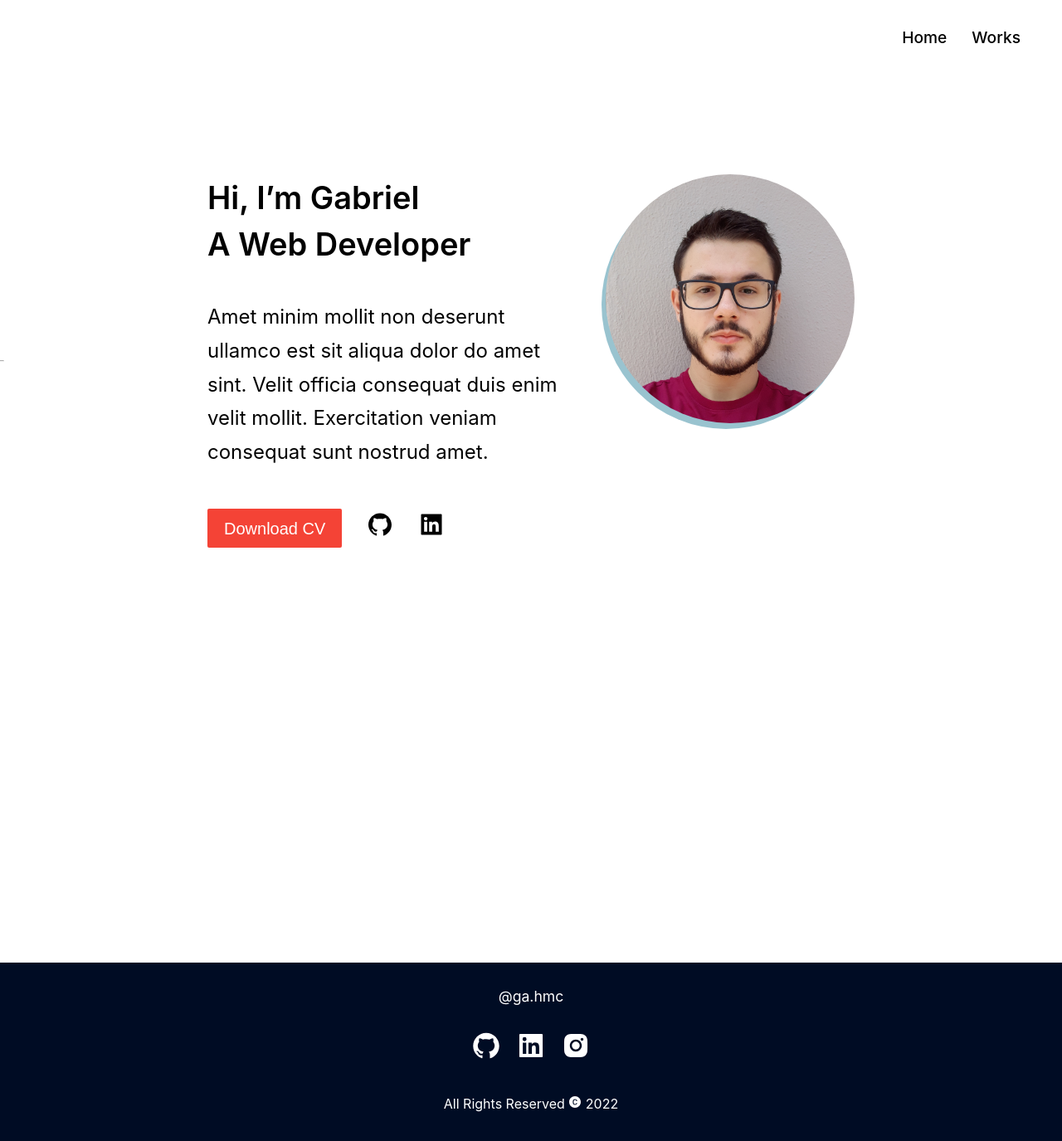
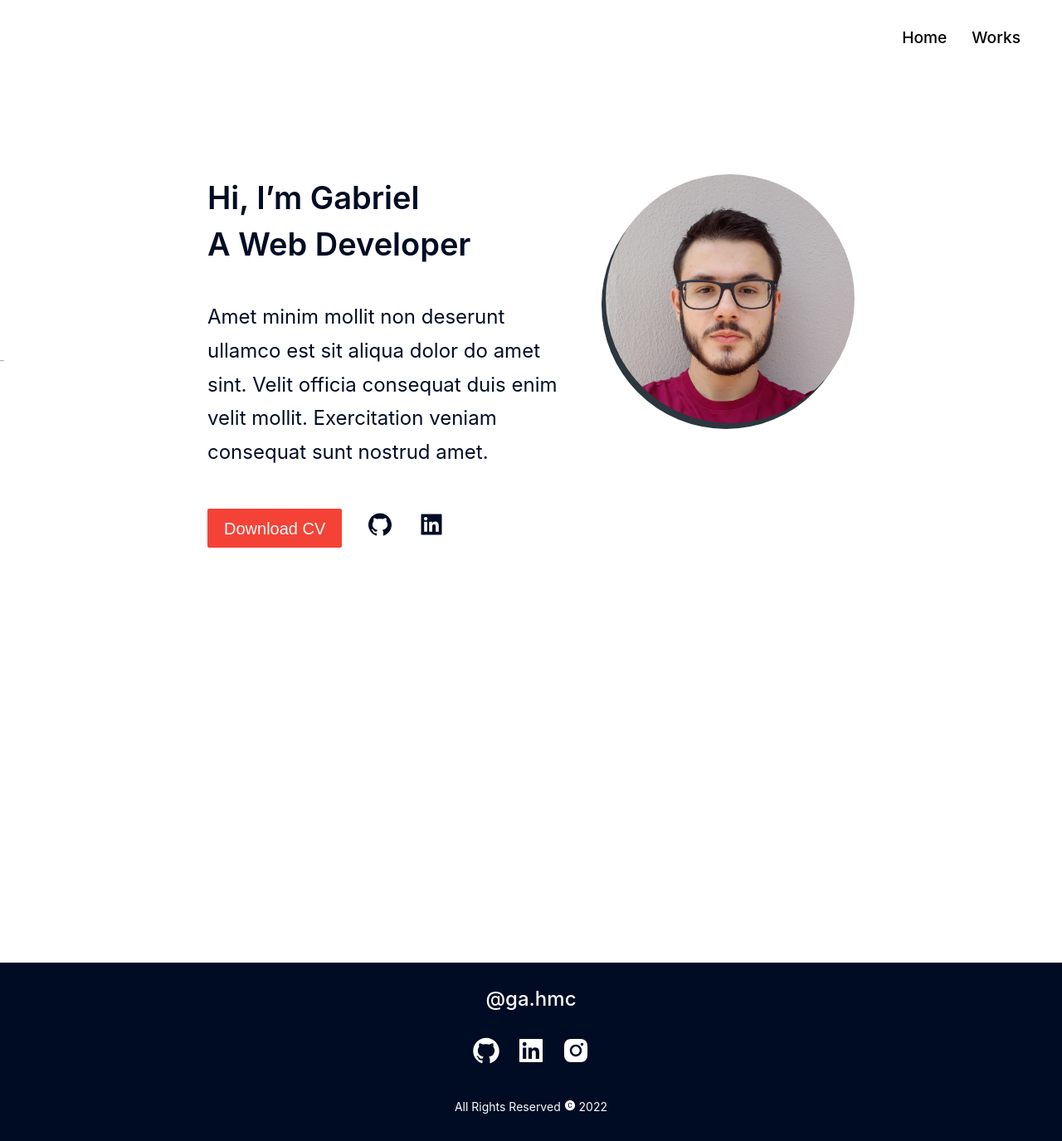
Before and after one commit to GabrielHammermeister/portfolio-lp, a Next.js app: page / in a window 1280 px wide. Shown: the whole page at 83% size. Built offline with nearby package versions, Linux system fonts and the light colour scheme.

Commit message:
refactor - replacing colors with pallete

```diff
--- a/src/components/Footer/Footer.index.tsx
+++ b/src/components/Footer/Footer.index.tsx
@@ -6,10 +6,13 @@ import {
    AiFillInstagram,
    AiFillLinkedin
 } from 'react-icons/ai'
+import Typography from 'components/Typography/Typography.index'
 
 const Footer = () => (
    <S.FooterContainer>
-      <S.InstagramName>@ga.hmc</S.InstagramName>
+      <Typography type="heading-3" color="light">
+         @ga.hmc
+      </Typography>
 
       <S.IconList>
          <IconLink href={'https://github.com/GabrielHammermeister'}>
@@ -23,9 +26,9 @@ const Footer = () => (
          </IconLink>
       </S.IconList>
 
-      <S.Copyright>
+      <Typography type="chip" color="light">
          All Rights Reserved <AiFillCopyrightCircle /> 2022
-      </S.Copyright>
+      </Typography>
    </S.FooterContainer>
 )
 
--- a/src/components/NavBar/NavBar.index.tsx
+++ b/src/components/NavBar/NavBar.index.tsx
@@ -4,6 +4,7 @@ import Hamburger from 'components/Hamburger/Hamburger.index'
 import { useCycle } from 'framer-motion'
 import * as S from './NavBar.styles'
 import NavDrawer from './NavDrawer/NavDrawer.index'
+import { colorTheme } from 'themes/colorTheme'
 // const sidebarVariants = {
 //    open: (height = 1000) => ({
 //       clipPath: `circle(${height * 2 + 200}px at 40px 40px)`,
@@ -31,11 +32,11 @@ const NavBar = () => {
       <S.Header initial={false} animate={isOpen ? 'open' : 'closed'}>
          <S.LinkList>
             <Link href={'/'} passHref>
-               <S.Link>Home</S.Link>
+               <S.Link linkColor={colorTheme.text.dark}>Home</S.Link>
             </Link>
 
             <Link href={'/works'} passHref>
-               <S.Link>Works</S.Link>
+               <S.Link linkColor={colorTheme.text.dark}>Works</S.Link>
             </Link>
          </S.LinkList>
          <NavDrawer />
--- a/src/components/NavBar/NavBar.styles.ts
+++ b/src/components/NavBar/NavBar.styles.ts
@@ -1,6 +1,10 @@
 import { Button } from 'components/Hamburger/MenuToggle/MenuToggle.styles'
 import { motion } from 'framer-motion'
 import styled from 'styled-components'
+
+type Props = {
+   linkColor: string
+}
 
 export const Header = styled(motion.nav)`
    position: relative;
@@ -34,7 +38,7 @@ export const LinkList = styled.ul`
    }
 `
 
-export const Link = styled.li`
+export const Link = styled.li<Props>`
    &:hover {
       text-decoration: underline;
       text-decoration-thickness: 2px;
--- a/src/components/Typography/Typography.index.tsx
+++ b/src/components/Typography/Typography.index.tsx
@@ -1,4 +1,5 @@
 import { ReactNode } from 'react'
+import { colorTheme } from 'themes/colorTheme'
 import * as S from './Typography.styles'
 
 type Props = {
@@ -11,27 +12,49 @@ type Props = {
       | 'button'
       | 'chip'
       | 'label'
+
+   color: 'primary' | 'light' | 'dark'
    children: ReactNode
 }
 
-const Typography = ({ type, children }: Props) => {
+const Typography = ({ type, children, color }: Props) => {
    switch (type) {
       case 'heading-1':
-         return <S.Heading1>{children}</S.Heading1>
+         return (
+            <S.Heading1 textColor={colorTheme.text[color]}>
+               {children}
+            </S.Heading1>
+         )
       case 'heading-2':
-         return <S.Heading2>{children}</S.Heading2>
+         return (
+            <S.Heading2 textColor={colorTheme.text[color]}>
+               {children}
+            </S.Heading2>
+         )
       case 'heading-3':
-         return <S.Heading3>{children}</S.Heading3>
+         return (
+            <S.Heading3 textColor={colorTheme.text[color]}>
+               {children}
+            </S.Heading3>
+         )
       case 'body':
-         return <S.Body>{children}</S.Body>
+         return <S.Body textColor={colorTheme.text[color]}>{children}</S.Body>
       case 'text-button':
-         return <S.TextButton>{children}</S.TextButton>
+         return (
+            <S.TextButton textColor={colorTheme.text[color]}>
+               {children}
+            </S.TextButton>
+         )
       case 'button':
-         return <S.LabelButton>{children}</S.LabelButton>
+         return (
+            <S.LabelButton textColor={colorTheme.text[color]}>
+               {children}
+            </S.LabelButton>
+         )
       case 'chip':
-         return <S.Chip>{children}</S.Chip>
+         return <S.Chip textColor={colorTheme.text[color]}>{children}</S.Chip>
       case 'label':
-         return <S.Label>{children}</S.Label>
+         return <S.Label textColor={colorTheme.text[color]}>{children}</S.Label>
       default:
          return <></>
    }
--- a/src/components/Typography/Typography.styles.ts
+++ b/src/components/Typography/Typography.styles.ts
@@ -1,40 +1,62 @@
 import styled from 'styled-components'
 
-export const Heading1 = styled.h1`
+type Props = {
+   textColor: string
+}
+
+export const Heading1 = styled.h1<Props>`
    font-size: 2.375rem;
+   color: ${(props) => props.textColor};
    font-weight: 600;
    margin-bottom: 20px;
 `
-export const Heading2 = styled.h2`
+export const Heading2 = styled.h2<Props>`
    font-size: 2rem;
+   color: ${(props) => props.textColor};
    line-height: 2.875rem;
    font-weight: 700;
 `
-export const Heading3 = styled.h3`
+export const Heading3 = styled.h3<Props>`
    font-size: 1.5rem;
+   color: ${(props) => props.textColor};
    font-weight: 500;
 `
-export const Body = styled.p`
+export const Body = styled.p<Props>`
    font-size: 1.5rem;
+   color: ${(props) => props.textColor};
    line-height: 170%;
    font-weight: 400;
 `
-export const TextButton = styled.span`
+export const TextButton = styled.span<Props>`
    font-size: 1.125rem;
+   color: ${(props) => props.textColor};
    font-weight: 400;
 `
-export const LabelButton = styled.span`
+export const LabelButton = styled.span<Props>`
    font-size: 1rem;
+   color: ${(props) => props.textColor};
    font-weight: 400;
    line-height: 130%;
 `
 
-export const Chip = styled.span`
-   font-size: 0.875rem;
+export const Chip = styled.span<Props>`
+   font-size: 14px;
+   color: ${(props) => props.textColor};
    line-height: 170%;
    font-weight: 400;
 `
-export const Label = styled.span`
-   font-size: 0.75rem;
+export const Label = styled.span<Props>`
+   font-size: 12px;
+   color: ${(props) => props.textColor};
    font-weight: 400;
 `
+
+export const Link = styled.a<Props>`
+   color: ${(props) => props.textColor};
+
+   &:hover {
+      text-decoration: underline;
+      text-decoration-thickness: 2px;
+      cursor: pointer;
+   }
+`
--- a/src/components/WelcomeSection/WelcomeSection.index.tsx
+++ b/src/components/WelcomeSection/WelcomeSection.index.tsx
@@ -18,11 +18,11 @@ const WelcomeSection = () => (
             />
          </S.ProfileImage>
          <S.Content>
-            <Typography type="heading-1">
+            <Typography type="heading-1" color="dark">
                Hi, I’m Gabriel
                <hr />A Web Developer
             </Typography>
-            <Typography type="body">
+            <Typography type="body" color="dark">
                Amet minim mollit non deserunt ullamco est sit aliqua dolor do
                amet sint. Velit officia consequat duis enim velit mollit.
                Exercitation veniam consequat sunt nostrud amet.
--- a/src/components/WelcomeSection/WelcomeSection.styles.ts
+++ b/src/components/WelcomeSection/WelcomeSection.styles.ts
@@ -55,7 +55,8 @@ export const ProfileImage = styled.div`
    min-width: 170px;
    max-width: 300px;
 
-   filter: drop-shadow(-5px 7px 0px #99c3cf);
+   filter: ${({ theme }) =>
+      `drop-shadow(-5px 7px 0px ${theme.background.secondary})`};
 
    & img {
       object-fit: cover;
@@ -64,6 +65,7 @@ export const ProfileImage = styled.div`
 `
 
 export const LinksContainer = styled.div`
+   color: ${({ theme }) => theme.text.dark};
    font-size: 32px;
    display: flex;
    align-items: center;
@@ -76,7 +78,7 @@ export const LinksContainer = styled.div`
 `
 
 export const Button = styled.button`
-   color: white;
+   color: ${({ theme }) => theme.text.light};
    border: none;
    padding: 10px 20px;
    border-radius: 2px;
```
Also changed, not shown: 1 other file (tests, documents, lock files or other folders).
